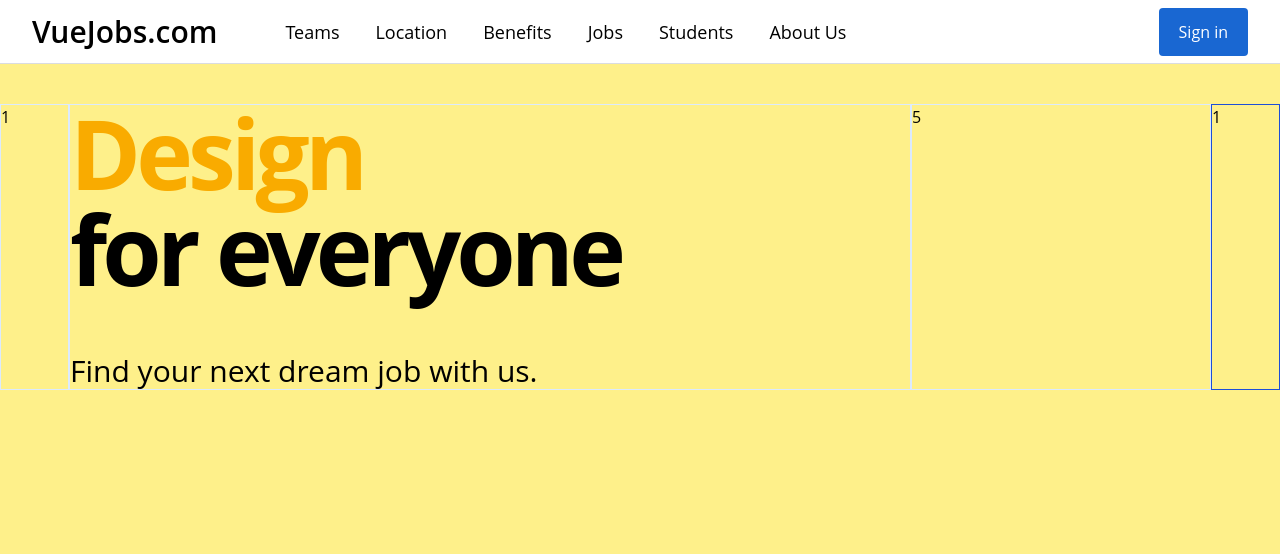
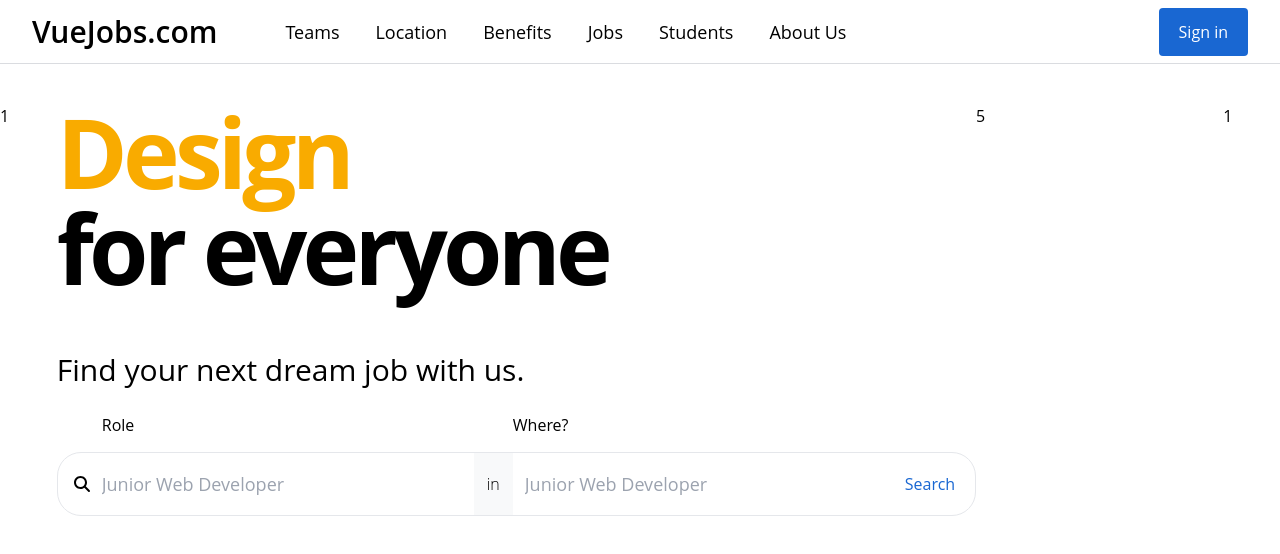
Before and after one commit to CamHaoHa/job-search-Vue3, a Vue app: page / in a window 1280 px wide. Shown: the top 554 px of the page. Built offline with nearby package versions, Linux system fonts and the light colour scheme.

Commit message:
add job-search-fom

```diff
--- a/src/components/ActionButton.vue
+++ b/src/components/ActionButton.vue
@@ -35,11 +35,11 @@ export default {
 
 <style scoped>
 button {
-  @apply rounded px-5 py-3 font-medium;
+  @apply px-5 py-3 font-medium;
 }
 
 .primary {
-  @apply border-0 bg-brand-blue-1 text-white hover:shadow-blue;
+  @apply rounded  bg-brand-blue-1 text-white hover:shadow-blue;
 }
 
 .secondary {
--- /dev/null
+++ b/src/components/JobSearchForm.vue
@@ -0,0 +1,40 @@
+<script>
+import ActionButton from "@/components/ActionButton.vue";
+export default {
+  name: "JobSearchForm",
+  components: { ActionButton },
+};
+</script>
+<template>
+  <form
+    class="border-grand-gray-3 flex h-16 w-full items-center rounded-3xl border border-solid"
+  >
+    <font-awesome-icon :icon="['fas', 'search']" class="mr-3 ml-4" />
+    <div class="flex h-full flex-1 flex-nowrap text-base font-light">
+      <div class="relative flex h-full flex-1 items-center pr-3">
+        <label class="absolute left-0 -top-10 font-normal">Role</label>
+        <input
+          type="text"
+          placeholder="Junior Web Developer"
+          class="w-full text-lg font-normal focus:outline-none"
+        />
+      </div>
+
+      <span
+        class="flex h-full items-center border-l border-r border-brand-gray-2 bg-brand-gray-2 px-3"
+        >in
+      </span>
+
+      <div class="relative flex h-full flex-1 items-center pl-3">
+        <label class="absolute left-0 -top-10 font-normal">Where? </label>
+        <input
+          type="text"
+          placeholder="Junior Web Developer"
+          class="w-full text-lg font-normal focus:outline-none"
+        />
+      </div>
+
+      <ActionButton type="secondary" text="Search" class="rounded-r-3xl" />
+    </div>
+  </form>
+</template>
--- a/src/components/TheHeadline.vue
+++ b/src/components/TheHeadline.vue
@@ -34,7 +34,7 @@ export default {
 </script>
 
 <template>
-  <section>
+  <section class="mb-16">
     <h1 class="mb-14 text-8xl font-bold tracking-tighter">
       <span :class="actionClasses">{{ action }}</span>
       <br />
--- a/src/components/TheHero.vue
+++ b/src/components/TheHero.vue
@@ -1,21 +1,23 @@
 <script>
 import TheHeadline from "@/components/TheHeadline.vue";
+import JobSearchForm from "@/components/JobSearchForm.vue";
 
 export default {
   name: "TheHero",
-  components: { TheHeadline },
+  components: { TheHeadline, JobSearchForm },
 };
 </script>
 <template>
   <main>
-    <section class="flex h-screen flex-col bg-yellow-200 pt-10 pb-20">
+    <section class="flex h-screen flex-col pt-10 pb-20">
       <div class="grid-col-12 grid">
-        <div class="col-span-1 col-start-1 border border-blue-100">1</div>
-        <div class="col-span-5 col-start-2 border border-blue-100">
+        <div class="col-span-1 col-start-1">1</div>
+        <div class="col-span-5 col-start-2">
           <the-headline />
+          <job-search-form />
         </div>
-        <div class="col-span-5 col-start-7 border border-blue-100">5</div>
-        <div class="col-span-1 col-start-12 border border-blue-700">1</div>
+        <div class="col-span-5 col-start-7">5</div>
+        <div class="col-span-1 col-start-12">1</div>
       </div>
     </section>
   </main>
--- a/tailwind.config.js
+++ b/tailwind.config.js
@@ -9,9 +9,12 @@ module.exports = {
       },
       colors: {
         "brand-gray-1": "#dadce0",
+        "brand-gray-2": "#f8f9fa",
+        "brand-gray-3": "#80868b",
         "brand-blue-1": "#1967d2",
         "brand-blue-2": "#4285f4",
         "brand-green-1": "#137333",
+
       },
       boxShadow: {
         blue: "0 0 3px 3px #4285f4",
```
